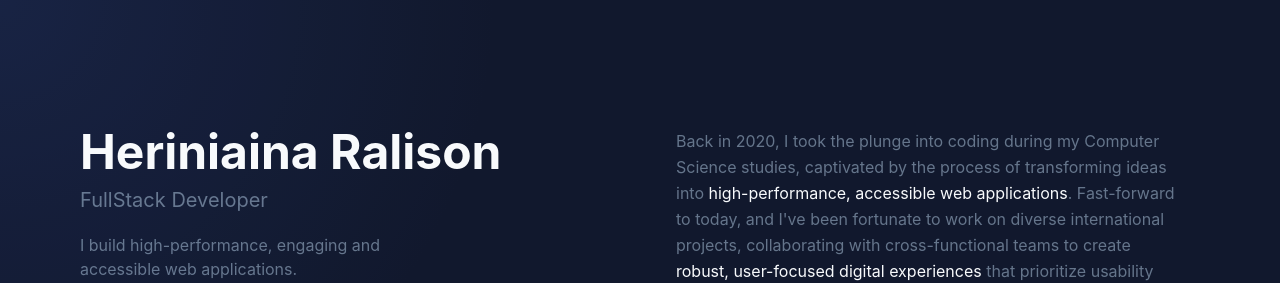
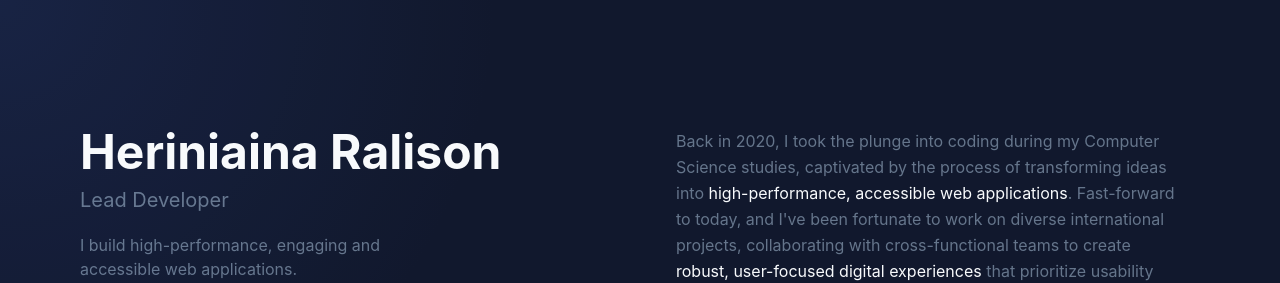
Before and after one commit to NicRuhmer/portfolio, a Nuxt app: page / in a window 1280 px wide. Shown: the top 283 px of the page. Built offline with nearby package versions, Linux system fonts and the light colour scheme; a web font is replaced by a local one.

Commit message:
Mettre à jour le CV

```diff
--- a/components/navComponent.vue
+++ b/components/navComponent.vue
@@ -4,7 +4,7 @@
       <div>
         <h2 class="text-accent2 mb-2 text-3xl lg:text-5xl font-bold">Heriniaina Ralison</h2>
         <p class="text-content text-lg lg:text-xl/relaxed">
-          FullStack Developer
+          Lead Developer
         </p>
         <p class=" text-content mt-4">
           I build high-performance, engaging and <br>accessible web
@@ -66,6 +66,9 @@
           </li>
         </ul>
       </div>
+    </div>
+    <div class="flex flex-col gap-4 ">
+
     </div>
     <div class="mb-12 mt-5 flex flex-row space-x-4">
       <a href="https://github.com/NicRuhmer" target="_blank"
--- a/data/experiences.ts
+++ b/data/experiences.ts
@@ -4,9 +4,9 @@ export const experiences: Experience[] = [
   {
     id: 1,
     period: "May 2024 - Present",
-    title: "Senior Fullstack Developer - Constellation Group",
+    title: "Lead Developer - Constellation Group",
     description:
-      "As a Senior Developer, I lead the architecture and development of complex technical solutions including SPAs and REST APIs. I drive technical excellence through mentoring team members and establishing development best practices. I've taken ownership of company-wide accessibility initiatives, creating documentation and conducting training sessions. My role involves deep UX research and applying design thinking principles to enhance user satisfaction, while providing technical leadership across multiple projects.",
+      "As a Lead Developer, I lead the architecture and development of complex technical solutions including SPAs and REST APIs. I drive technical excellence through mentoring team members and establishing development best practices. I've taken ownership of company-wide accessibility initiatives, creating documentation and conducting training sessions. My role involves deep UX research and applying design thinking principles to enhance user satisfaction, while providing technical leadership across multiple projects.",
     technologies: [
       "Vue",
       "Nuxt",
--- a/pages/index.vue
+++ b/pages/index.vue
@@ -93,7 +93,7 @@ function viewAllProjects() {
 }
 
 const openResume = () => {
-    window.open('https://drive.google.com/file/d/1tWDKZO5-1gPGR6h3fHCox2X-U59mSOq0/view?usp=drive_link', '_blank');
+    window.open('https://drive.google.com/file/d/1v6cKh-P-LHoxmuwwXRQyN-mSx53UNFzK/view?usp=sharing', '_blank');
 }
 
 onMounted(() => {
```
